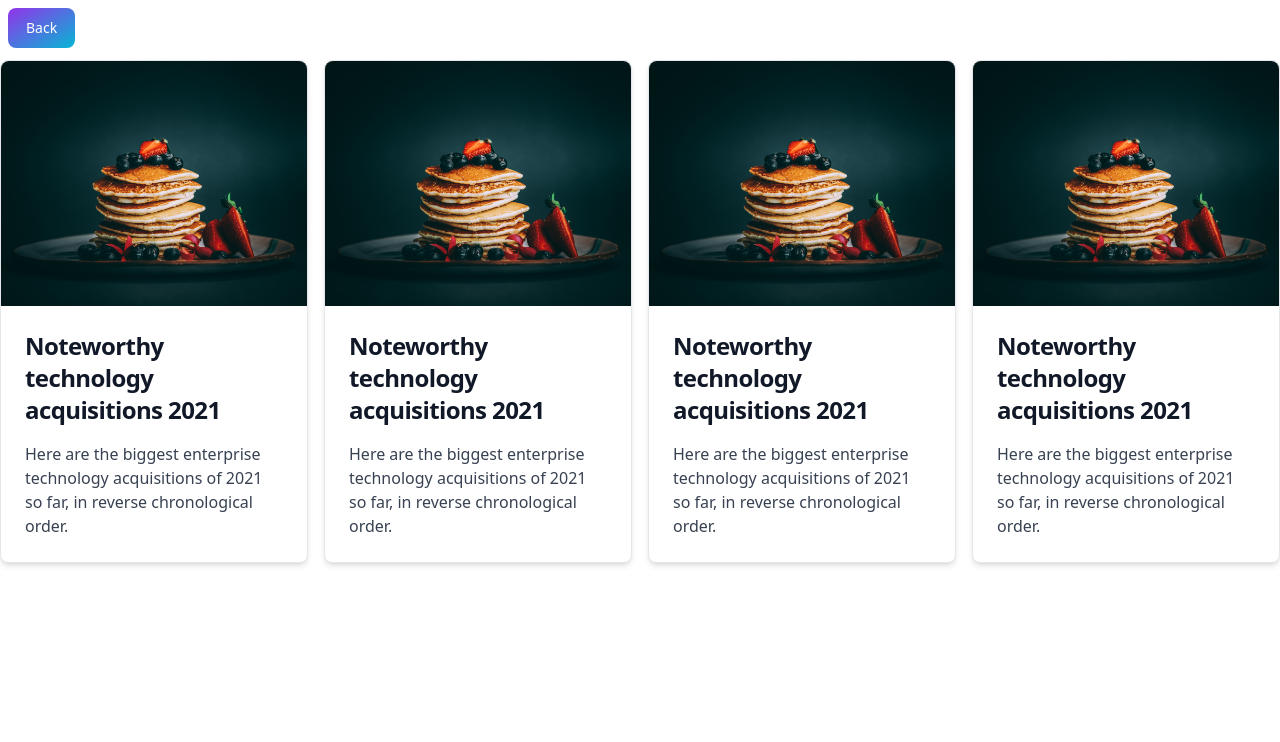
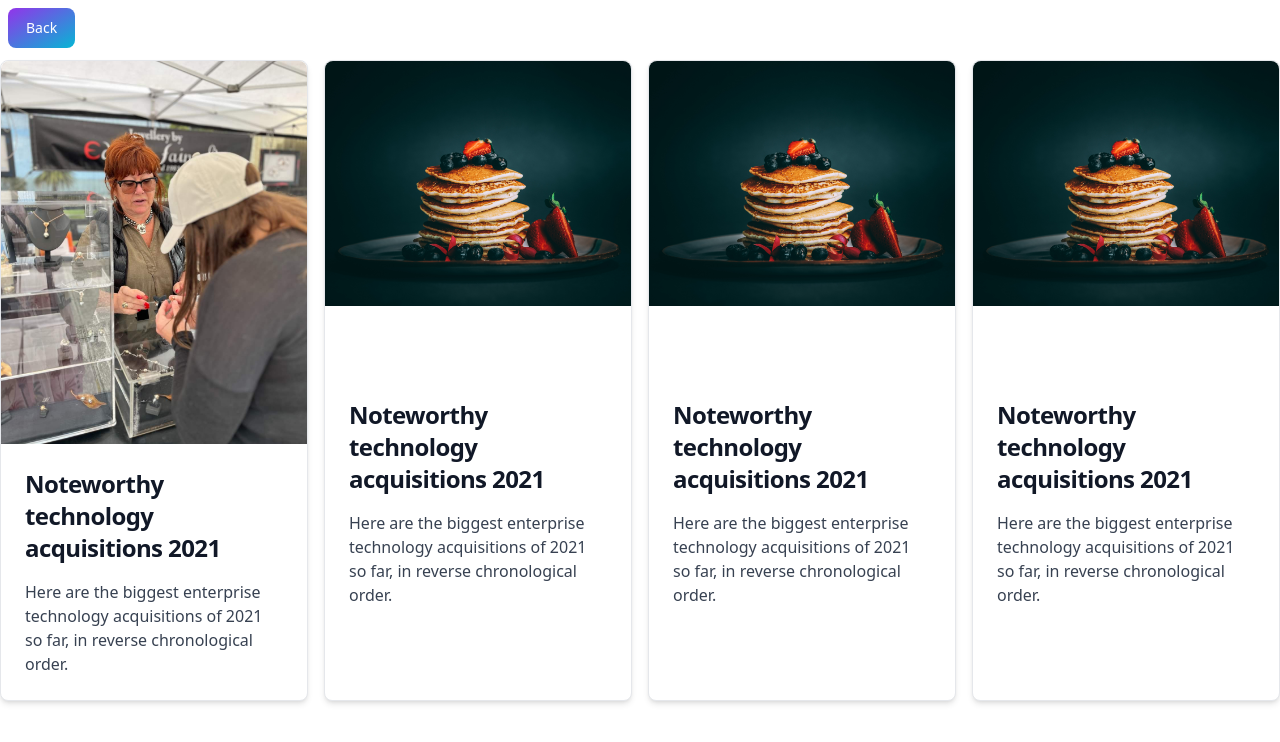
Before and after one commit to shaddybett/davy, a React (Create React App) app: page /events in a window 1280 px wide. Shown: the top 742 px of the page. Built offline with nearby package versions, Linux system fonts and the light colour scheme.

Commit message:
imported images to Events components

```diff
--- a/src/components/Events.js
+++ b/src/components/Events.js
@@ -1,5 +1,9 @@
 import React from "react";
 import sam from "../assets/images/sam.jpg";
+import img1 from "../assets/images/img1.jpeg";
+import img2 from "../assets/images/img2.jpeg";
+import img3 from "../assets/images/img3.jpeg";
+import img4 from "../assets/images/img4.jpeg";
 import { Card, Button } from "flowbite-react";
 import { Link } from "react-router-dom";
 function Events() {
@@ -16,7 +20,7 @@ function Events() {
         <Card
           className="max-w-sm"
           imgAlt="Meaningful alt text for an image that is not purely decorative"
-          imgSrc={sam}
+          imgSrc={img1}
         >
           <h5 className="text-2xl font-bold tracking-tight text-gray-900 dark:text-white">
             Noteworthy technology acquisitions 2021
```
